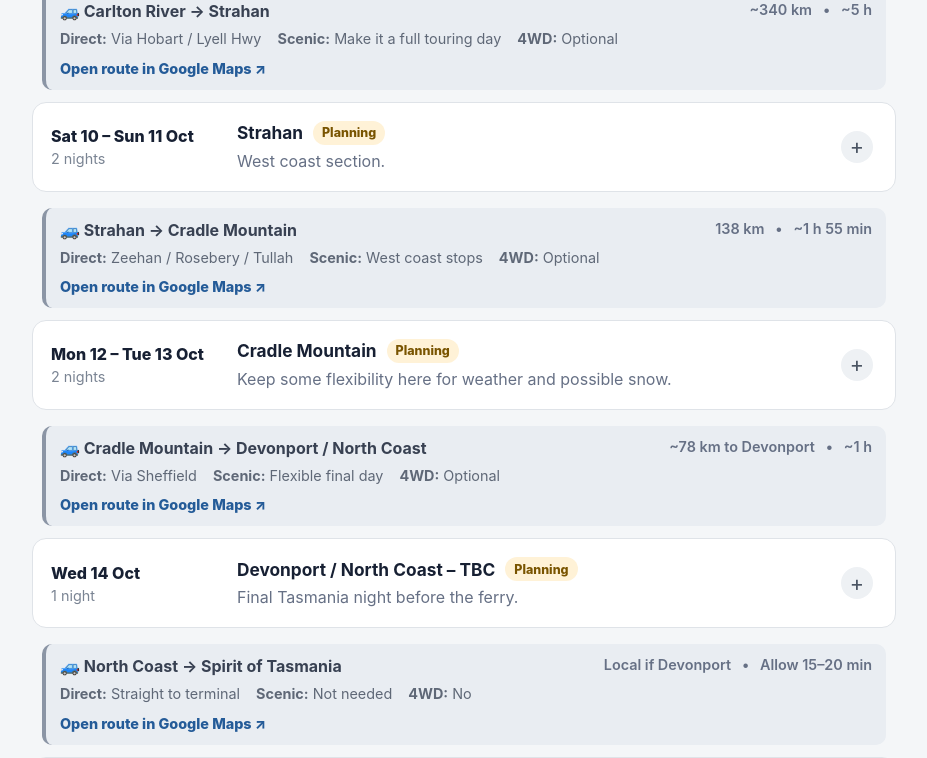
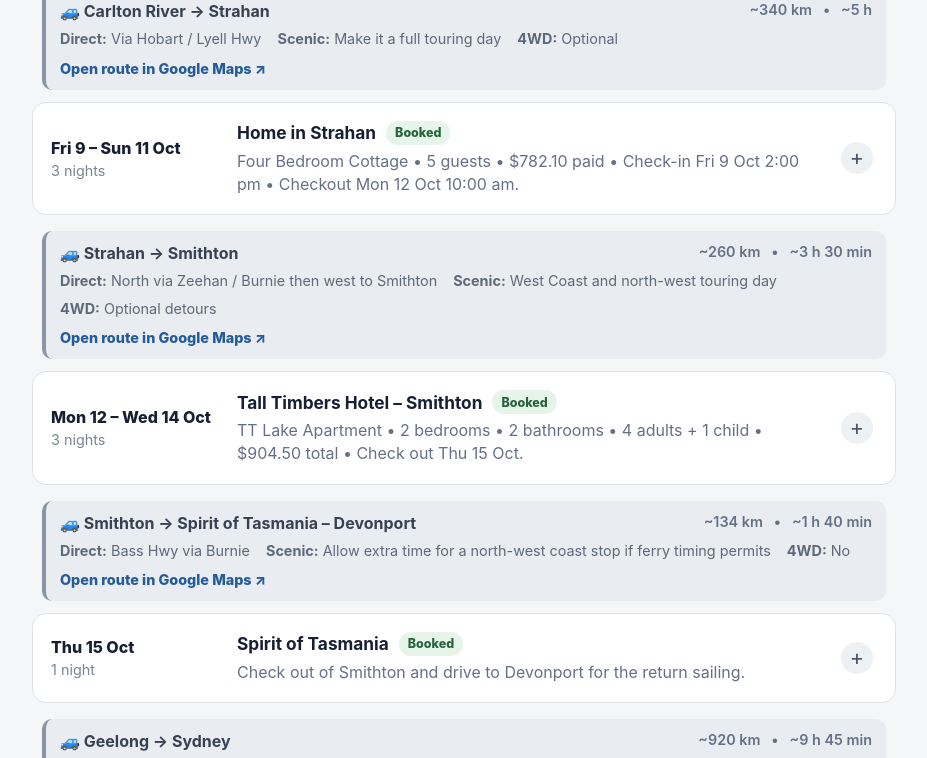
Before and after one commit to scottwillow84/willow-expeditions-v2, a React (Vite) app: page /#/ in a window 1280 px wide. Shown: the part 1803-2561 px from the top of the page, without its empty margins (176-1103 px from the left). Built offline with nearby package versions, Linux system fonts and the light colour scheme.

Commit message:
Add Strahan and Smithton bookings

```diff
--- a/src/pages/Home.jsx
+++ b/src/pages/Home.jsx
@@ -84,63 +84,50 @@
   },
   {
     id: "carlton",
-    dates: "Mon 5 – Fri 9 Oct",
-    nights: "5 nights",
+    dates: "Mon 5 – Thu 8 Oct",
+    nights: "4 nights",
     place: "Carlton River",
     mapQuery: "Carlton River Tasmania Australia",
     status: "Locked In",
-    note: "Family base for the middle of the trip.",
+    note: "Family base. Leave Friday 9 October for Strahan.",
     things: [
       { name: "Port Arthur Historic Site", mapQuery: "Port Arthur Historic Site Tasmania", distance: "~60 km • ~1 hr" },
       { name: "Tasman Peninsula", mapQuery: "Tasman Peninsula Tasmania", distance: "~30–60 km" },
       { name: "Remarkable Cave", mapQuery: "Remarkable Cave Tasmania", distance: "~65 km • ~1 hr" },
       { name: "Hobart", mapQuery: "Hobart Tasmania", distance: "40 km • ~30–40 min" },
       { name: "kunanyi / Mount Wellington", mapQuery: "kunanyi Mount Wellington Tasmania", distance: "~60 km • ~1 hr" },
-      { name: "Family / free day", distance: "—" },
     ],
   },
   {
     id: "strahan",
-    dates: "Sat 10 – Sun 11 Oct",
-    nights: "2 nights",
-    place: "Strahan",
-    mapQuery: "Strahan Tasmania Australia",
-    status: "Planning",
-    note: "West coast section.",
+    dates: "Fri 9 – Sun 11 Oct",
+    nights: "3 nights",
+    place: "Home in Strahan",
+    mapQuery: "10 Innes Street West Strahan TAS 7468 Australia",
+    status: "Booked",
+    note: "Four Bedroom Cottage • 5 guests • $782.10 paid • Check-in Fri 9 Oct 2:00 pm • Checkout Mon 12 Oct 10:00 am.",
     things: [
       { name: "Gordon River Cruise", mapQuery: "Gordon River Cruises Strahan Tasmania", distance: "Strahan waterfront" },
       { name: "Sarah Island", mapQuery: "Sarah Island Tasmania", distance: "By cruise / boat" },
-      { name: "West coast lookouts", mapQuery: "lookouts near Strahan Tasmania", distance: "Varies" },
-      { name: "Pub", mapQuery: "pubs Strahan Tasmania", distance: "Local" },
+      { name: "Ocean Beach", mapQuery: "Ocean Beach Strahan Tasmania", distance: "~6 km • ~10 min" },
+      { name: "Hogarth Falls", mapQuery: "Hogarth Falls Strahan Tasmania", distance: "Local" },
+      { name: "Pub / dinner", mapQuery: "pubs Strahan Tasmania", distance: "Local" },
     ],
   },
   {
-    id: "cradle",
-    dates: "Mon 12 – Tue 13 Oct",
-    nights: "2 nights",
-    place: "Cradle Mountain",
-    mapQuery: "Cradle Mountain Tasmania Australia",
-    status: "Planning",
-    note: "Keep some flexibility here for weather and possible snow.",
+    id: "smithton",
+    dates: "Mon 12 – Wed 14 Oct",
+    nights: "3 nights",
+    place: "Tall Timbers Hotel – Smithton",
+    mapQuery: "Tall Timbers Hotel 15 Scotchtown Road Smithton TAS 7330 Australia",
+    status: "Booked",
+    note: "TT Lake Apartment • 2 bedrooms • 2 bathrooms • 4 adults + 1 child • $904.50 total • Check out Thu 15 Oct.",
     things: [
-      { name: "Dove Lake", mapQuery: "Dove Lake Tasmania", distance: "Park shuttle / local" },
-      { name: "Wombats", mapQuery: "Cradle Mountain Tasmania", distance: "Local" },
-      { name: "Photography", mapQuery: "Cradle Mountain Tasmania", distance: "Local" },
-      { name: "Snow chase if conditions suit", mapQuery: "Cradle Mountain Tasmania", distance: "Weather dependent" },
-    ],
-  },
-  {
-    id: "northcoast",
-    dates: "Wed 14 Oct",
-    nights: "1 night",
-    place: "Devonport / North Coast – TBC",
-    mapQuery: "Devonport Tasmania Australia",
-    status: "Planning",
-    note: "Final Tasmania night before the ferry.",
-    things: [
-      { name: "Devonport", mapQuery: "Devonport Tasmania", distance: "Destination option" },
-      { name: "Spirit of Tasmania terminal", mapQuery: "Spirit of Tasmania Devonport Terminal", distance: "Local if Devonport" },
-      { name: "Final dinner in Tasmania", mapQuery: "restaurants Devonport Tasmania", distance: "Local if Devonport" },
+      { name: "Stanley / The Nut", mapQuery: "The Nut Stanley Tasmania", distance: "~22 km • ~20 min" },
+      { name: "Tarkine Drive", mapQuery: "Tarkine Drive Tasmania", distance: "Day trip" },
+      { name: "Edge of the World", mapQuery: "Edge of the World Arthur River Tasmania", distance: "~50 km • ~45 min" },
+      { name: "Dip Falls", mapQuery: "Dip Falls Tasmania", distance: "~45 km • ~45 min" },
+      { name: "Tall Timbers", mapQuery: "Tall Timbers Hotel Smithton Tasmania", distance: "Here" },
     ],
   },
   {
@@ -150,7 +137,7 @@
     place: "Spirit of Tasmania",
     mapQuery: "Spirit of Tasmania Devonport Terminal",
     status: "Booked",
-    note: "Return sailing is booked for 15 October.",
+    note: "Check out of Smithton and drive to Devonport for the return sailing.",
     things: [
       { name: "Spirit of Tasmania Devonport Terminal", mapQuery: "Spirit of Tasmania Devonport Terminal", distance: "Destination" },
       { name: "Dinner onboard", distance: "Onboard" },
@@ -245,44 +232,33 @@
     from: "Carlton River",
     to: "Strahan",
     origin: "Carlton River Tasmania Australia",
-    destination: "Strahan Tasmania Australia",
+    destination: "10 Innes Street West Strahan TAS 7468 Australia",
     distance: "~340 km",
     drive: "~5 h",
     direct: "Via Hobart / Lyell Hwy",
     scenic: "Make it a full touring day",
     offroad: "Optional",
   },
-  cradle: {
+  smithton: {
     from: "Strahan",
-    to: "Cradle Mountain",
-    origin: "Strahan Tasmania Australia",
-    destination: "Cradle Mountain Visitor Centre Tasmania",
-    distance: "138 km",
-    drive: "~1 h 55 min",
-    direct: "Zeehan / Rosebery / Tullah",
-    scenic: "West coast stops",
-    offroad: "Optional",
-  },
-  northcoast: {
-    from: "Cradle Mountain",
-    to: "Devonport / North Coast",
-    origin: "Cradle Mountain Visitor Centre Tasmania",
-    destination: "Devonport Tasmania Australia",
-    distance: "~78 km to Devonport",
-    drive: "~1 h",
-    direct: "Via Sheffield",
-    scenic: "Flexible final day",
-    offroad: "Optional",
+    to: "Smithton",
+    origin: "10 Innes Street West Strahan TAS 7468 Australia",
+    destination: "Tall Timbers Hotel 15 Scotchtown Road Smithton TAS 7330 Australia",
+    distance: "~260 km",
+    drive: "~3 h 30 min",
+    direct: "North via Zeehan / Burnie then west to Smithton",
+    scenic: "West Coast and north-west touring day",
+    offroad: "Optional detours",
   },
   returnferry: {
-    from: "North Coast",
-    to: "Spirit of Tasmania",
-    origin: "Devonport Tasmania Australia",
+    from: "Smithton",
+    to: "Spirit of Tasmania – Devonport",
+    origin: "Tall Timbers Hotel 15 Scotchtown Road Smithton TAS 7330 Australia",
     destination: "Spirit of Tasmania Devonport Terminal",
-    distance: "Local if Devonport",
-    drive: "Allow 15–20 min",
-    direct: "Straight to terminal",
-    scenic: "Not needed",
+    distance: "~134 km",
+    drive: "~1 h 40 min",
+    direct: "Bass Hwy via Burnie",
+    scenic: "Allow extra time for a north-west coast stop if ferry timing permits",
     offroad: "No",
   },
   home: {
```
